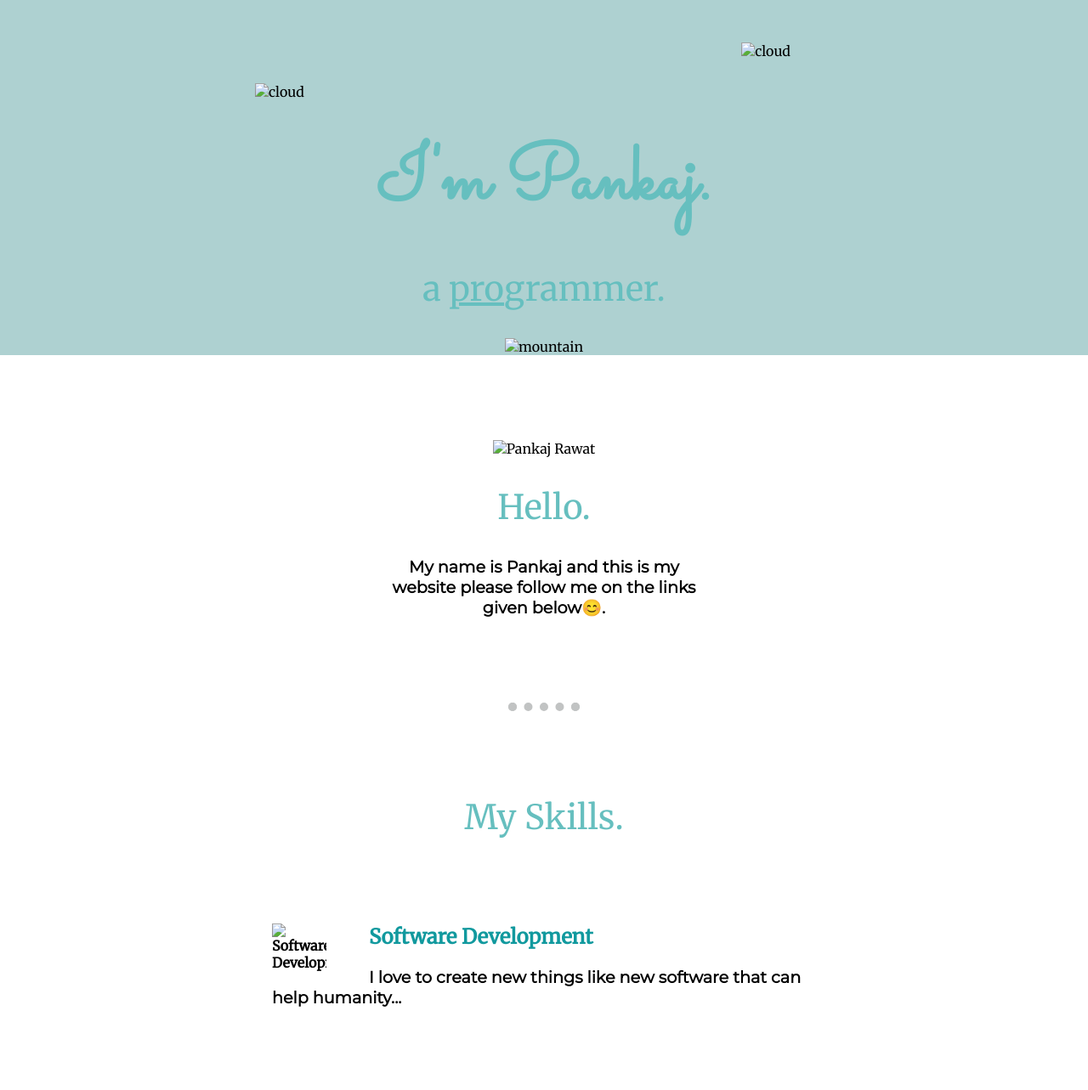
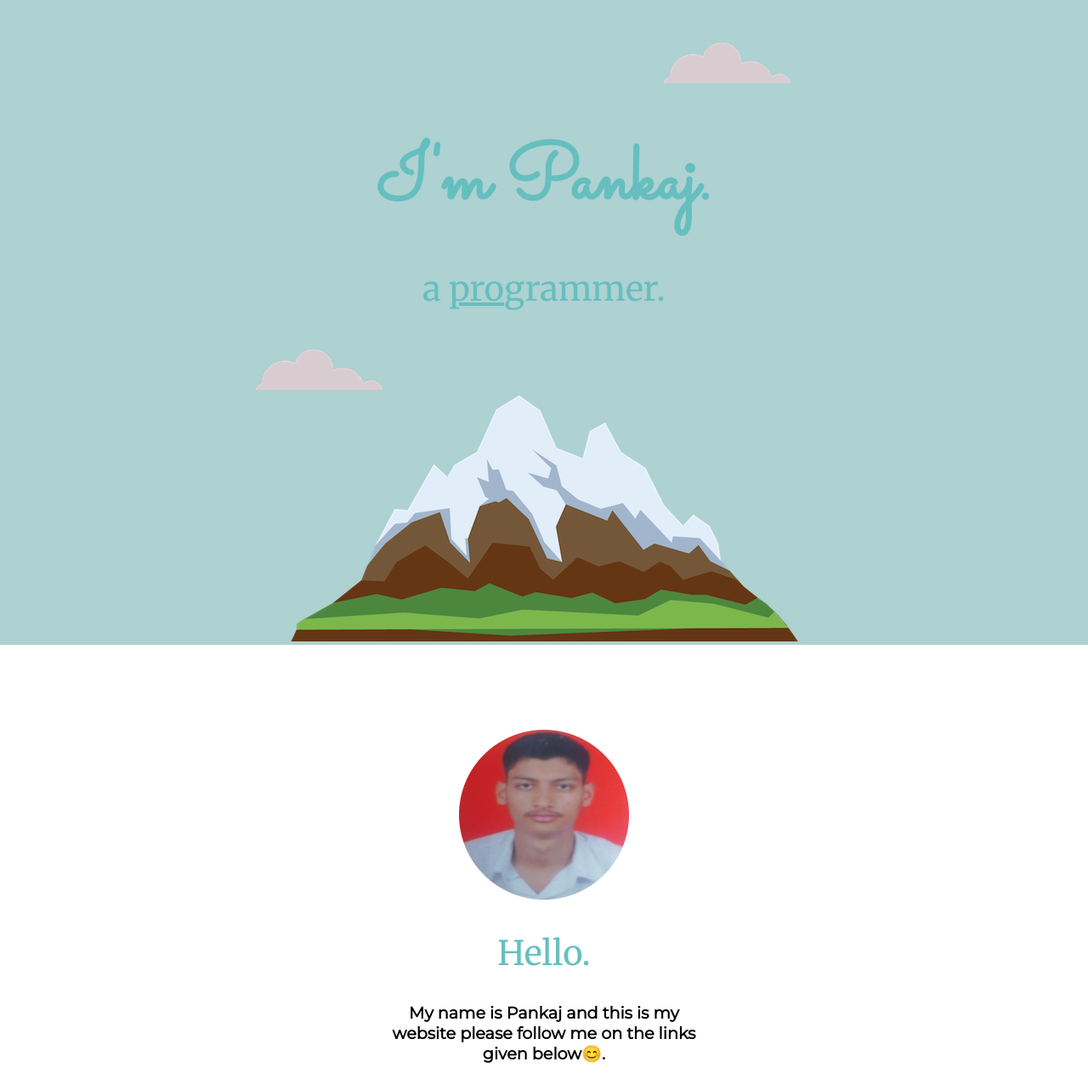
Before and after one commit to Pankajrawat21012001/mysite, a plain HTML site: page index.html in a window 1280 px wide. Shown: the top 1283 px of the page at 85% size. Drawn offline with Linux system fonts and the light colour scheme; files that its build step writes are made by us from their sources.

Commit message:
Update index.html
changing sources

```diff
--- a/index.html
+++ b/index.html
@@ -3,7 +3,7 @@
   <head>
     <meta charset="utf-8">
     <title>Pankaj Rawat</title>
-    <link rel="stylesheet" href="css/styles.css">
+    <link rel="stylesheet" href="styles.css">
     <link rel="icon" href="favicon.ico">
     <link rel="preconnect" href="https://fonts.googleapis.com">
     <link rel="preconnect" href="https://fonts.gstatic.com" crossorigin>
@@ -11,17 +11,17 @@
   </head>
   <body>
     <div class="top-container">
-      <img class='top_cloud' src="images/cloud.png" alt="cloud">
+      <img class='top_cloud' src="cloud.png" alt="cloud">
       <h1>I'm Pankaj.</h1>
       <h2>a <span>pro</span>grammer.</h2>
-      <img class='bottom_cloud' src="images/cloud.png" alt="cloud">
-      <img class='' src="images/mountain.png" alt='mountain'>
+      <img class='bottom_cloud' src="cloud.png" alt="cloud">
+      <img class='' src="mountain.png" alt='mountain'>
     </div>
 
 
     <div class="middle-container">
       <div class="profile">
-        <img src="images/pankaj.png" alt="Pankaj Rawat">
+        <img src="pankaj.png" alt="Pankaj Rawat">
         <h2>Hello.</h2>
         <p class="myself" >My name is Pankaj and this is my website please follow me on the links given below😊.</p>
       </div>
@@ -30,12 +30,12 @@
       <div class="skills">
         <h2>My Skills.</h2>
         <div class="skill-row">
-          <img class="software-img" src="images/software.png" alt="Software Development">
+          <img class="software-img" src="software.png" alt="Software Development">
           <h3>Software Development</h3>
           <p class="skill-dec">I love to create new things like new software that can help humanity...</p>
         </div>
         <div class="skill-row">
-          <img class="web-img" src="images/programming.png" alt="Web Development">
+          <img class="web-img" src="programming.png" alt="Web Development">
           <h3>Web Development</h3>
           <p class="skill-dec">I like to create new design and different types of website which looks beautiful...</p>
         </div>
```
